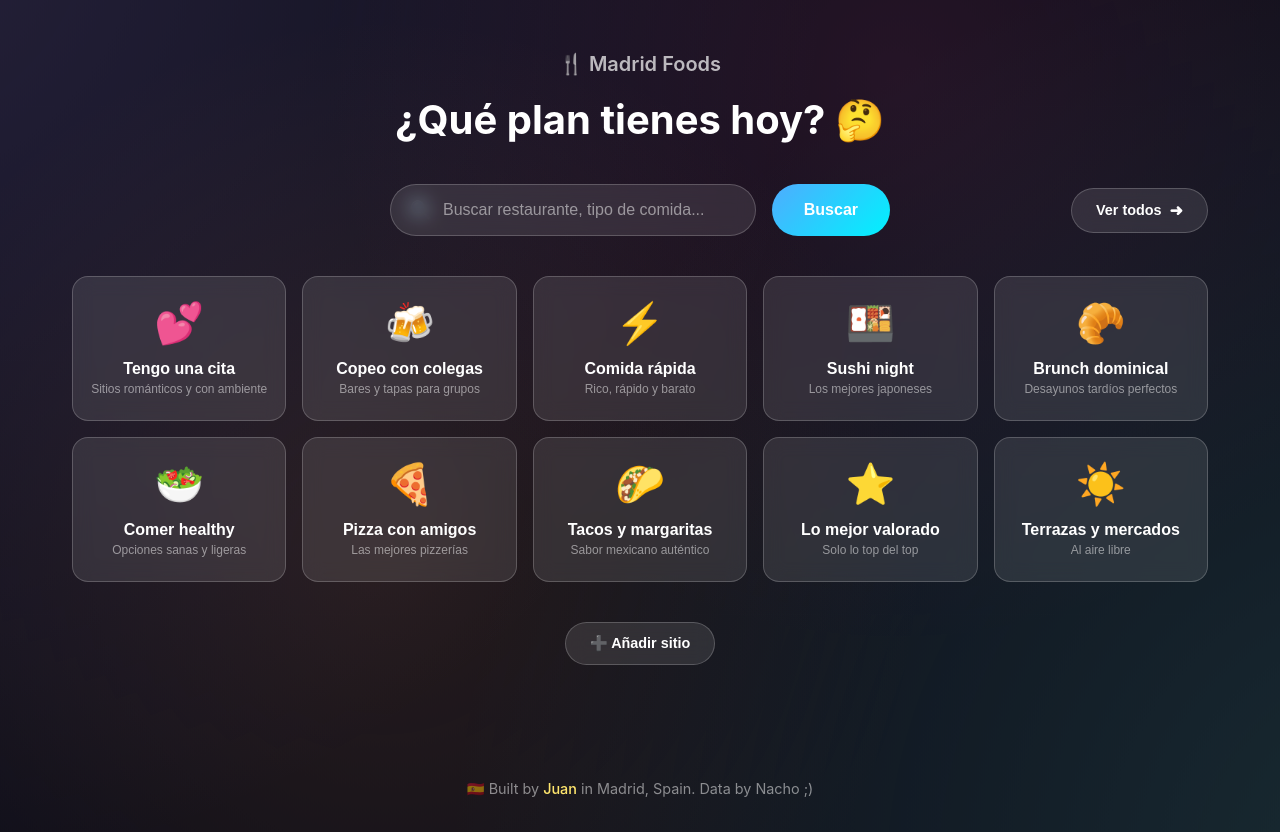
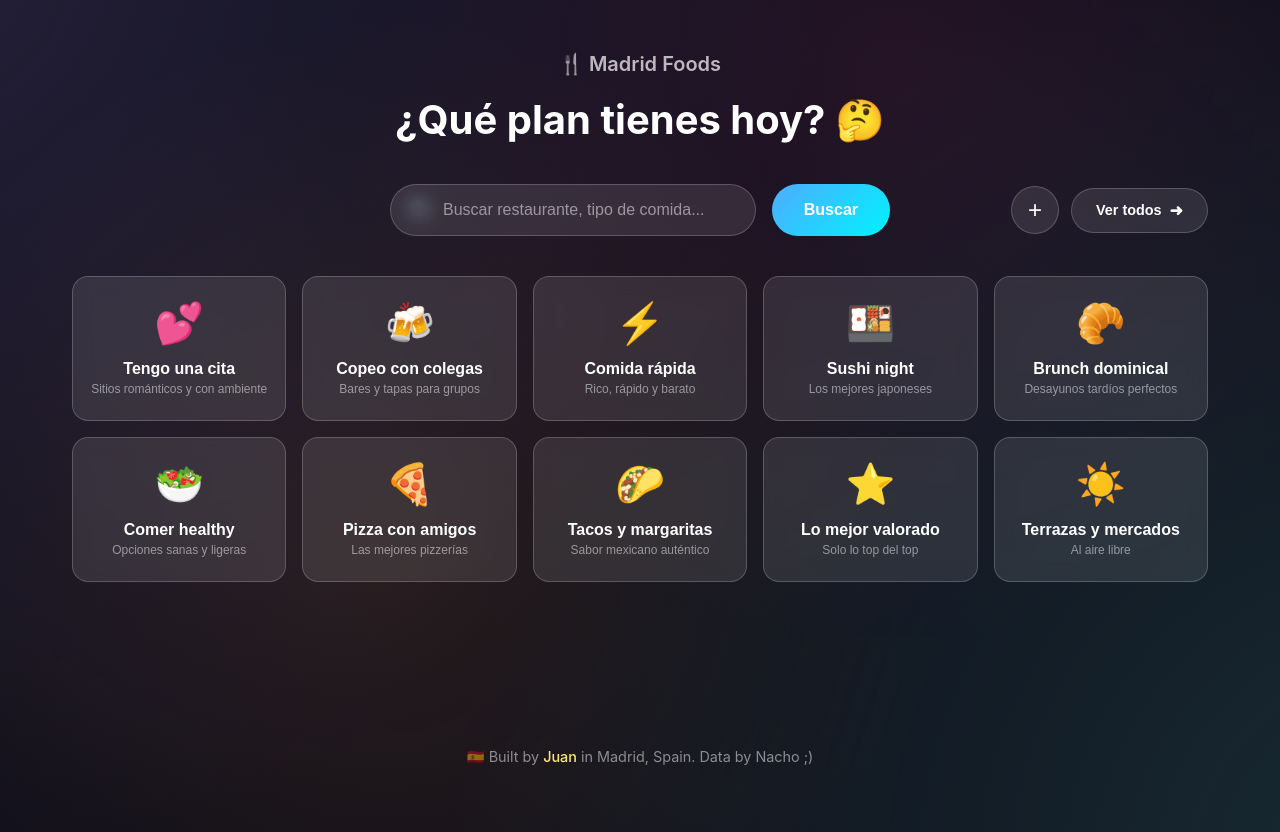
Before and after one commit to aallendez/madridfoods, a React (Vite) app: page / in a window 1280 px wide. After the commit the page ends 800 px from the top, so only its background shows below. Built offline with nearby package versions, Linux system fonts and the light colour scheme.

Commit message:
add button

```diff
--- a/src/App.css
+++ b/src/App.css
@@ -216,8 +216,6 @@ input, textarea, select, button, a {
   align-items: center;
   gap: 0.5rem;
   padding: 1rem 1.5rem;
-  position: absolute;
-  right: 0;
 }
 
 .btn-arrow {
@@ -228,6 +226,60 @@ input, textarea, select, button, a {
 
 .btn-todos:hover .btn-arrow {
   transform: translateX(2px);
+}
+
+.header-actions {
+  display: flex;
+  align-items: center;
+  gap: 0.75rem;
+  position: absolute;
+  right: 0;
+}
+
+.btn-add-icon {
+  display: flex;
+  align-items: center;
+  justify-content: center;
+  width: 48px;
+  height: 48px;
+  background: var(--glass);
+  border: 1px solid var(--glass-border);
+  border-radius: var(--radius-full);
+  font-size: 1.5rem;
+  color: var(--text);
+  backdrop-filter: blur(10px);
+  -webkit-backdrop-filter: blur(10px);
+  transition: all 0.3s ease;
+  position: relative;
+}
+
+.btn-add-icon:hover {
+  background: var(--surface-hover);
+  transform: translateY(-2px);
+}
+
+.btn-add-icon::after {
+  content: 'Añadir restaurante';
+  position: absolute;
+  top: 100%;
+  left: 50%;
+  transform: translateX(-50%);
+  margin-top: 0.5rem;
+  padding: 0.5rem 0.75rem;
+  background: var(--background);
+  border: 1px solid var(--glass-border);
+  border-radius: var(--radius);
+  font-size: 0.75rem;
+  white-space: nowrap;
+  color: var(--text);
+  opacity: 0;
+  visibility: hidden;
+  transition: all 0.2s ease;
+}
+
+.btn-add-icon:hover::after {
+  opacity: 1;
+  visibility: visible;
 }
 
 .search-input-wrapper {
@@ -1159,9 +1211,19 @@ input, textarea, select, button, a {
     width: 100%;
   }
 
-  .btn-todos {
+  .header-actions {
     position: static;
     width: 100%;
+    justify-content: center;
+  }
+
+  .btn-add-icon {
+    width: 44px;
+    height: 44px;
+  }
+
+  .btn-todos {
+    flex: 1;
     justify-content: center;
   }
 
--- a/src/components/HomePage.jsx
+++ b/src/components/HomePage.jsx
@@ -185,12 +185,20 @@ function HomePage({ restaurants, addRestaurant }) {
               </div>
               <button type="submit" className="search-button">Buscar</button>
             </form>
+            <div className="header-actions">
+              <button
+                className="btn-add-icon"
+                onClick={handleAddClick}
+              >
+                +
+              </button>
               <button
                 className="btn btn-glass btn-todos"
                 onClick={() => navigate('/todos')}
               >
                 Ver todos <span className="btn-arrow">➜</span>
               </button>
+            </div>
           </div>
 
           <div className="suggestions-grid">
@@ -206,15 +214,6 @@ function HomePage({ restaurants, addRestaurant }) {
                 <span className="suggestion-description">{suggestion.description}</span>
               </button>
             ))}
-          </div>
-
-          <div className="action-buttons">
-            <button
-              className="btn btn-glass"
-              onClick={handleAddClick}
-            >
-              ➕ Añadir sitio
-            </button>
           </div>
         </div>
 
```
Lines whose indentation alone changed are shown as unchanged.
